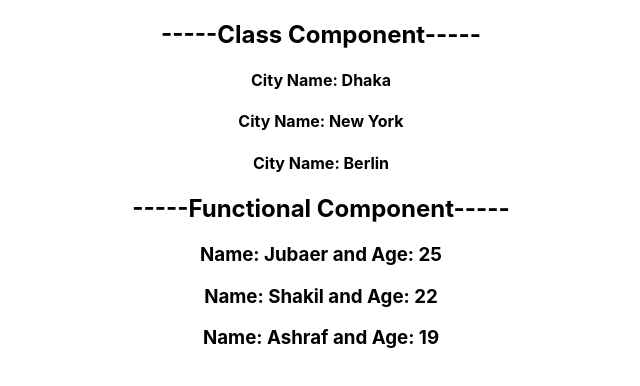
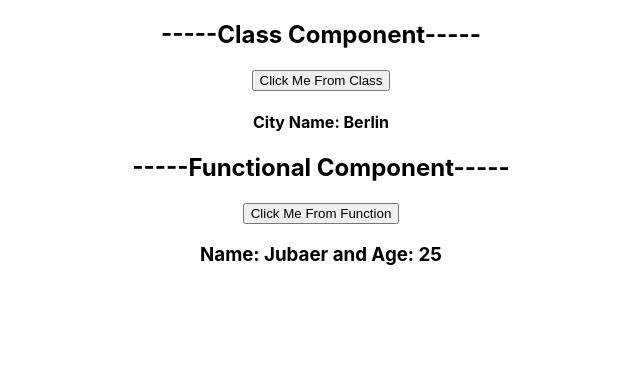
Before and after one commit to jubaerahamedbd/ReactFastTask, a React (Create React App) app: page / in a window 1280 px wide. Shown: the top 386 px of the page, without its empty margins (319-959 px from the left). Built offline with nearby package versions, Linux system fonts and the light colour scheme.

Commit message:
Button Click Event

```diff
--- a/src/App.js
+++ b/src/App.js
@@ -6,13 +6,10 @@ function App() {
   return (
     <div className="App">
      <h2>-----Class Component-----</h2>
-     <ClassComponent cityname="Dhaka"/>
-      <ClassComponent cityname="New York"/>
       <ClassComponent cityname="Berlin"/>
       <h2>-----Functional Component-----</h2>
       <FunctionalComponent name="Jubaer" age="25"/>
-      <FunctionalComponent name="Shakil" age="22"/>
-      <FunctionalComponent name="Ashraf" age="19"/>
+
     </div>
   )
 
--- a/src/components/ClassComponent.js
+++ b/src/components/ClassComponent.js
@@ -1,9 +1,16 @@
-import React,{Component} from "react";
+import React, { Component } from "react";
 
-class ClassComponent extends Component{
-    render(){
-        return(
-            <h4>City Name: {this.props.cityname}</h4>
+class ClassComponent extends Component {
+
+    DoThis(){
+        alert("Button is Clicked From Class")
+    }
+    render() {
+        return (
+            <div>
+                <button onClick={this.DoThis}>Click Me From Class</button>
+                <h4>City Name: {this.props.cityname}</h4>
+            </div>
         )
     }
 }
--- a/src/components/FunctionalComponent.js
+++ b/src/components/FunctionalComponent.js
@@ -1,8 +1,14 @@
 import React from "react";
 
 function FunctionalComponent(props){
+    function DoThis(){
+        alert("Button is Clicked From Function")
+    }
     return(
-        <h3>Name: {props.name} and Age: {props.age}</h3>
+        <div>
+            <button onClick={DoThis}>Click Me From Function</button>
+            <h3>Name: {props.name} and Age: {props.age}</h3>
+        </div>
     )
 }
 
```
